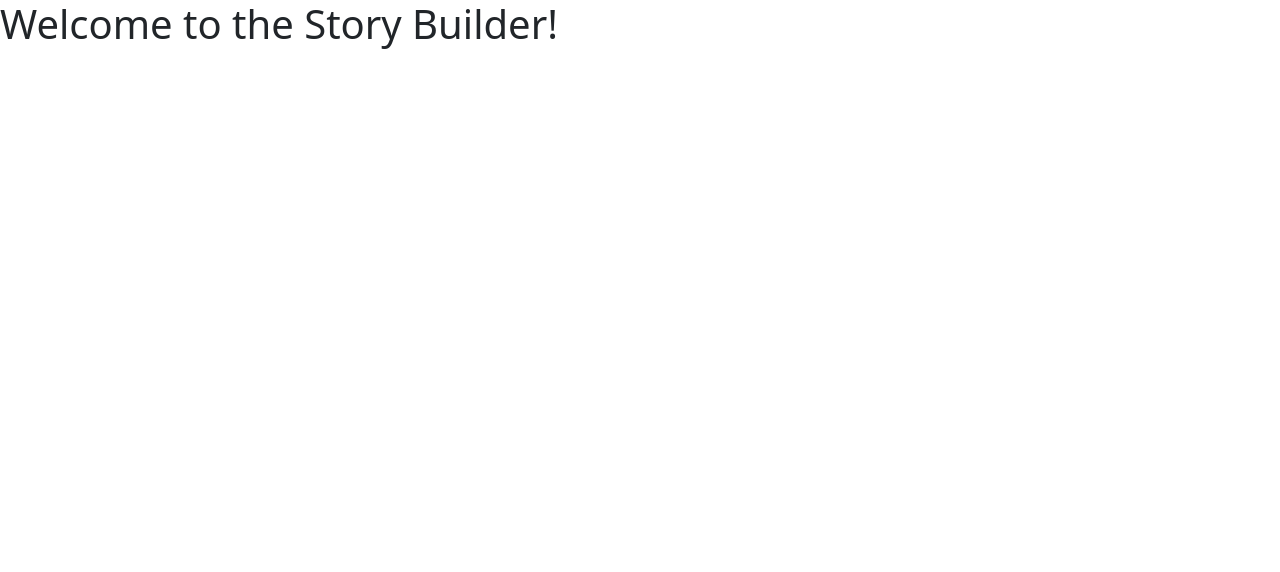
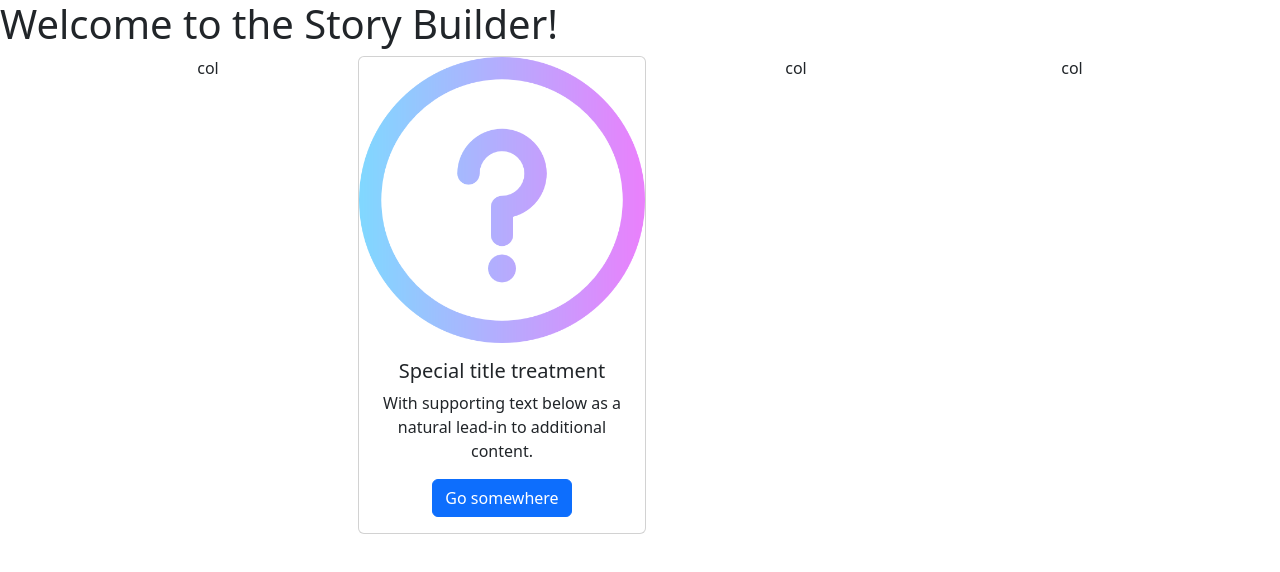
Before and after one commit to sumsilverdragon/Children-s-Story-Builder, a plain HTML site: page index.html in a window 1280 px wide. Drawn offline with nearby package versions, Linux system fonts and the light colour scheme; files that its build step writes are made by us from their sources.

Commit message:
html and bootstrap foundation

```diff
--- a/index.html
+++ b/index.html
@@ -17,7 +17,24 @@
 <body>
 <h1 id="Main Title">Welcome to the Story Builder!</h1>
 
-
+<div class="container text-center">
+    <div class="row">
+      <div class="col">col</div>
+      <div class="col">
+        <div class="card text-center" style="width: 18rem;">
+            <img src="images/mystery.png" class="card-img-top" alt="...">
+            <div class="card-body">
+              <h5 class="card-title">Special title treatment</h5>
+              <p class="card-text">With supporting text below as a natural lead-in to additional content.</p>
+              <a href="#" class="btn btn-primary">Go somewhere</a>
+            </div>
+        </div>
+      </div>
+      <div class="col">col
+      </div>
+      <div class="col">col</div>
+    </div>
+</div>
 
 <script src="storybuilder.js" charset="utf-8"></script>
 </body>
```
